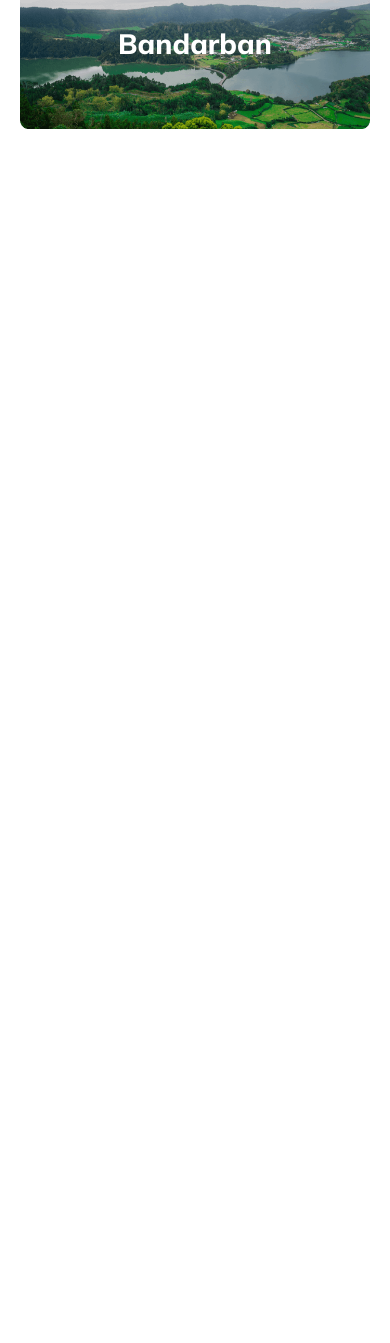
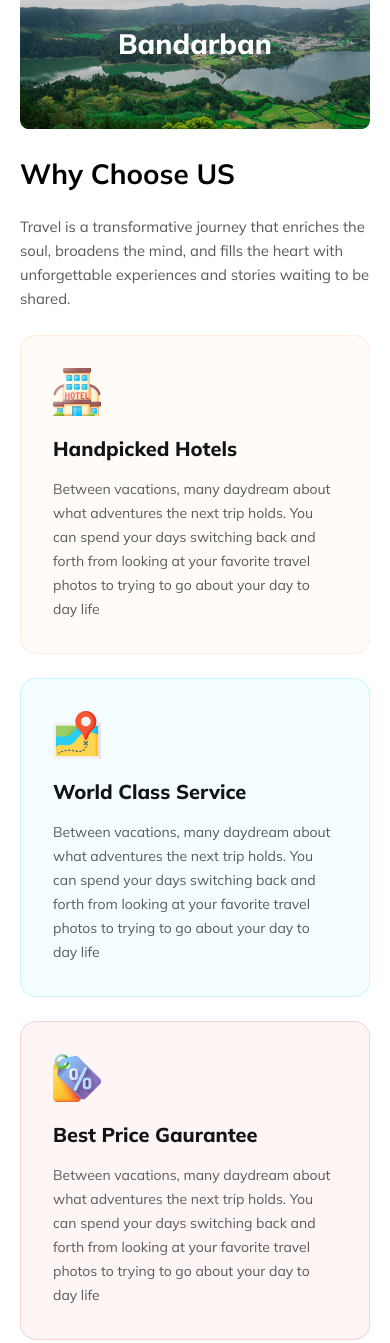
Before and after one commit to shifat97/travel-buddies, a plain HTML site: page index.html in a window 390 px wide. Shown: the part 2996-4339 px from the top of the page. Before the commit the page ends 3149 px from the top, so only its background shows below. Drawn offline with Linux system fonts and the light colour scheme.

Commit message:
added why choose us section with responsive version

```diff
--- a/index.html
+++ b/index.html
@@ -48,7 +48,8 @@
         <section id="popular-container">
             <div id="popular-container-left">
                 <h1 class="section-heading">Our Popular Tours</h1>
-                <p class="section-para">Adventure awaits beyond every horizon, beckoning us to explore, discover, and embrace the world's
+                <p class="section-para">Adventure awaits beyond every horizon, beckoning us to explore, discover, and
+                    embrace the world's
                     infinite wonders.</p>
                 <ul>
                     <li>Traveling—it leaves you speechless, then turns you into a storyteller, weaving tales of
@@ -58,7 +59,8 @@
                     <li>To travel is to take a journey into yourself, discovering hidden passions, overcoming fears, and
                         forging connections with the world and its people that shape who you are." - Danny Kaye</li>
                 </ul>
-                <p class="section-para">Through the lens of exploration, we find not only new destinations but also the true essence of
+                <p class="section-para">Through the lens of exploration, we find not only new destinations but also the
+                    true essence of
                     ourselves, woven into the fabric of each unforgettable experience.</p>
                 <button>Read More</button>
             </div>
@@ -68,7 +70,8 @@
         </section>
         <section id="destination-container">
             <h1 class="section-heading">Choose Your Destination</h1>
-            <p class="section-para">Celebrate the journey as much as the destination; for in each step lies the promise of adventure and
+            <p class="section-para">Celebrate the journey as much as the destination; for in each step lies the promise
+                of adventure and
                 discovery.</p>
             <div id="destination-img-container">
                 <div class="destination-img">
@@ -107,6 +110,31 @@
                 </div>
             </div>
         </section>
+        <section id="choose-container">
+            <h1 class="section-heading">Why Choose US</h1>
+            <p class="section-para">Travel is a transformative journey that enriches the soul, broadens the mind, and fills the heart with unforgettable experiences and stories waiting to be shared.</p>
+            <div id="choose-card-container">
+                <div class="row row-1">
+                    <div class="choose-card choose-card-1">
+                        <img src="./Images/hotel 1.svg" alt="">
+                        <h3>Handpicked Hotels</h3>
+                        <p>Between vacations, many daydream about what adventures the next trip holds. You can spend your days switching back and forth from looking at your favorite travel photos to trying to go about your day to day life</p>
+                    </div>
+                    <div class="choose-card choose-card-2">
+                        <img src="./Images/map 1.png" alt="">
+                        <h3>World Class Service</h3>
+                        <p>Between vacations, many daydream about what adventures the next trip holds. You can spend your days switching back and forth from looking at your favorite travel photos to trying to go about your day to day life</p>
+                    </div>
+                </div>
+                <div class="row row-2">
+                    <div class="choose-card choose-card-3">
+                        <img src="./Images/price-tag 1.png" alt="">
+                        <h3>Best Price Gaurantee</h3>
+                        <p>Between vacations, many daydream about what adventures the next trip holds. You can spend your days switching back and forth from looking at your favorite travel photos to trying to go about your day to day life</p>
+                    </div>
+                </div>
+            </div>
+        </section>
     </main>
 </body>
 
--- a/style.css
+++ b/style.css
@@ -200,8 +200,74 @@ select {
     transform: translate(-50%, -50%);
 }
 
+/* CHOOSE SECTION */
+
+#choose-container {
+    margin-top: 24px;
+}
+
+#choose-card-container {
+    display: flex;
+    flex-direction: column;
+    justify-content: center;
+    align-items: center;
+    gap: 24px;
+}
+
+.row {
+    display: flex;
+    flex-direction: column;
+    align-items: center;
+    justify-content: center;
+    gap: 24px;
+}
+
+.choose-card {
+    border-radius: 16px;
+    padding: 32px;
+}
+
+.choose-card>img {
+    width: 48px;
+    height: 48px;
+}
+
+.choose-card>h3 {
+    font-size: 1.25rem;
+    color: #131318;
+    text-align: left;
+    font-weight: 800;
+    margin: 16px 0;
+}
+
+.choose-card>p {
+    color: #5a5a5d;
+    font-size: 0.875rem;
+    font-weight: 400;
+    line-height: 24px;
+}
+
+.choose-card-1 {
+    border: 1px solid rgba(251, 181, 99, 0.20);
+    background-color: rgba(251, 181, 99, 0.05);
+}
+
+.choose-card-2 {
+    border: 1px solid rgba(41, 206, 246, 0.20);
+    background: rgba(41, 206, 246, 0.05);
+}
+
+.choose-card-3 {
+    border: 1px solid rgba(233, 68, 68, 0.20);
+    background: rgba(233, 68, 68, 0.05);
+}
+
+/* Discount Section */
+
+
+
+
 /* MOBILE */
-
 @media (min-width: 600px) {
     .destination-img img {
         height: 300px;
@@ -237,6 +303,7 @@ select {
         width: 643px;
         margin: 16px auto;
     }
+
 }
 
 /* LARGE SCREEN */
@@ -327,6 +394,30 @@ select {
     #destination-img-container .destination-img:nth-child(3) img {
         height: 300px;
     }
+
+    /* CHOOSE SECTION */
+
+    #choose-container {
+        margin-top: 100px;
+    }
+
+    #choose-container>h1 {
+        text-align: center;
+    }
+
+    #choose-container>p {
+        width: 676px;
+        text-align: center;
+        margin: 24px auto 48px auto;
+    }
+
+    .row-1 {
+        flex-direction: row;
+    }
+
+    .row-2 {
+        width: 50%;
+    }
 }
 
 @media (min-width: 1200px) {
```
Also changed, not shown: Images/hotel 1.svg (added), Images/map 1.png (added), Images/price-tag 1.png (added).
